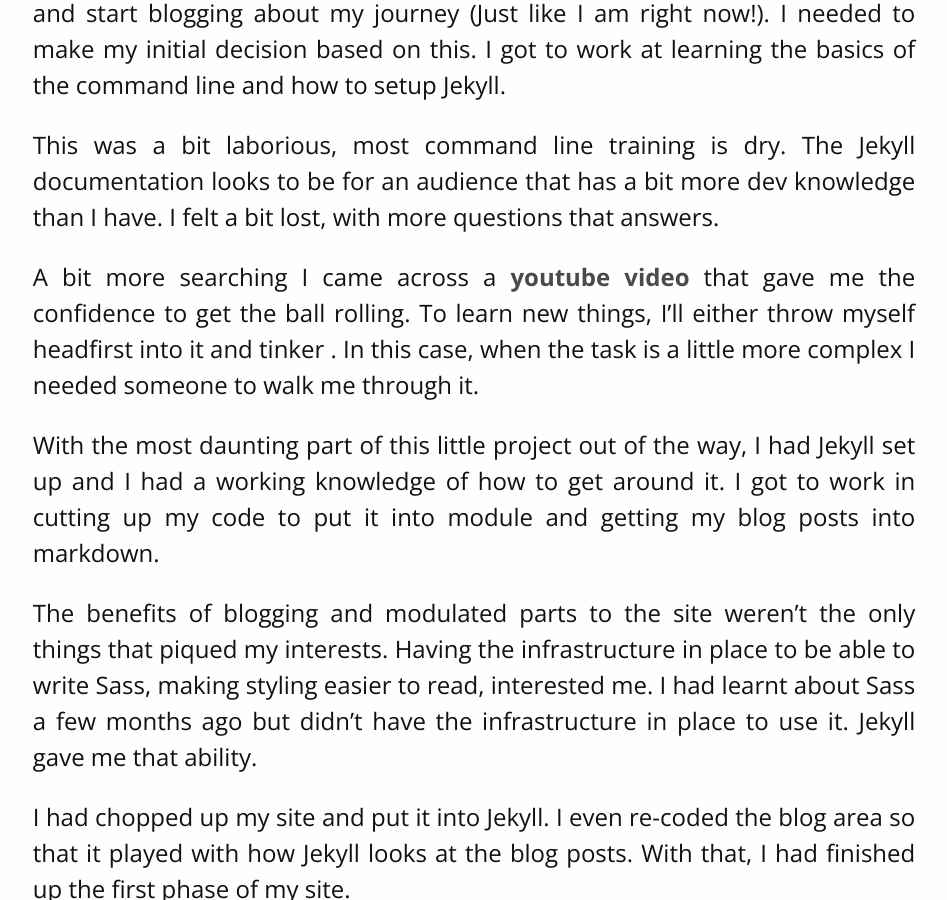
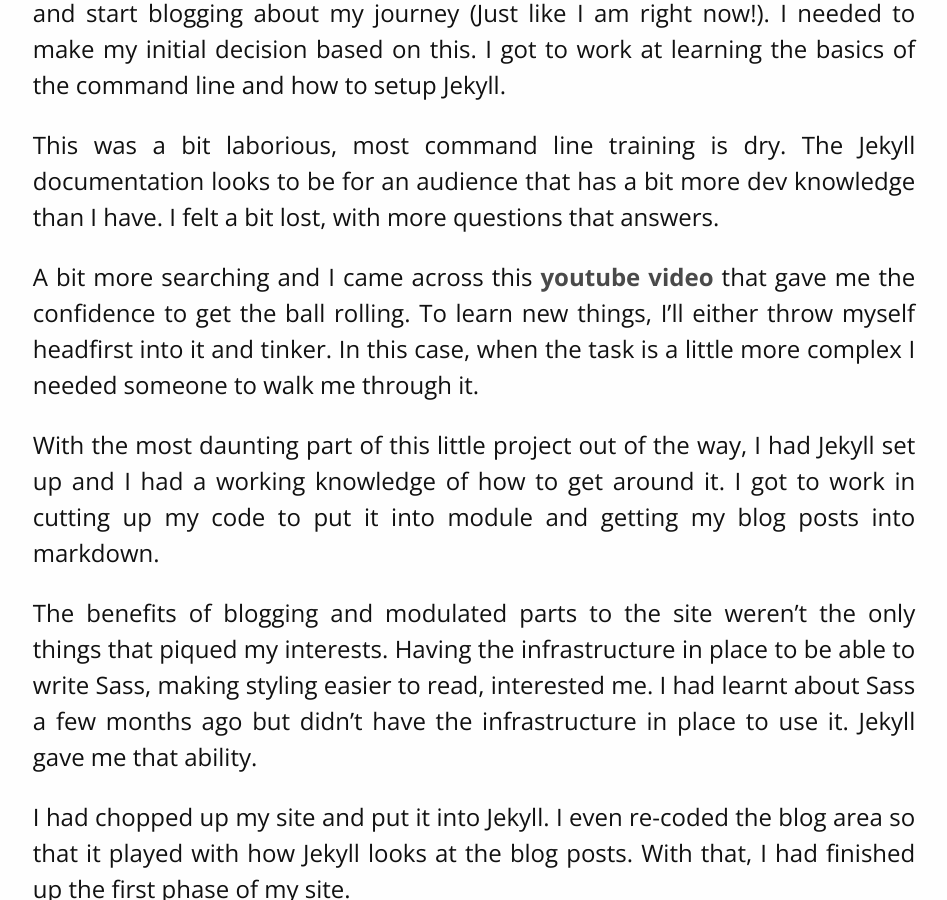
Before and after one commit to jtregenza/jtregenza.github.io, a Jekyll site: the page built from _posts/2015-04-01-experimenting-with-jekyll.markdown, in a window 1280 px wide and 900 px high, scrolled down 1488 px. Shown: the whole window, without its empty margins (166-1113 px from the left). Built offline with Jekyll 4.4.1, drawn with Linux system fonts in a browser that asks for light colours; some web fonts are replaced.

Commit message:
Changes to blog post

```diff
--- a/_posts/2015-04-01-experimenting-with-jekyll.markdown
+++ b/_posts/2015-04-01-experimenting-with-jekyll.markdown
@@ -26,7 +26,7 @@ Don't get me wrong, I want to learn the command line. I am in fact learning more
 
 This was a bit laborious, most command line training is dry. The Jekyll documentation looks to be for an audience that has a bit more dev knowledge than I have. I felt a bit lost, with more questions that answers.
 
- A bit more searching I came across a <a href="https://youtu.be/iWowJBRMtpc" target="_blank">youtube video</a> that gave me the confidence to get the ball rolling.  To learn new things, I'll either throw myself headfirst into it and tinker . In this case, when the task is a little more complex I needed someone to walk me through it.
+ A bit more searching and I came across this <a href="https://youtu.be/iWowJBRMtpc" target="_blank">youtube video</a> that gave me the confidence to get the ball rolling.  To learn new things, I'll either throw myself headfirst into it and tinker. In this case, when the task is a little more complex I needed someone to walk me through it.
 
 With the most daunting part of this little project out of the way, I had Jekyll set up and I had a working knowledge of how to get around it. I got to work in cutting up my code to put it into module and getting my blog posts into markdown.
 
@@ -39,4 +39,4 @@ At the end of it, I can't imagine using a static site generator for a client pro
 
 As I said early, I am learning about git and my next step with the site is to put it onto Github. I want to make the deployment of site changes and blog posts that much more simple for me.
 
-For the time being my site's code is up on my Github as I learn all the ins and outs of it. If you wanted to see what I've done with my site, feel free to check it out <a href="https://github.com/jtregenza/josh_tregenza_site" tagert="_blank">here</a>. If you have an suggestions for my site, let me know through Github or send me an <a href="mailto:{{site.mail}}" target="_blank">email</a>.
+For the time being my site's code is up on my Github as I learn all the ins and outs of it. If you wanted to see what I've done with my site, feel free to check it out <a href="https://github.com/jtregenza/jtregenza.github.io" tagert="_blank">here</a>. If you have an suggestions for my site, let me know through Github or send me an <a href="mailto:{{site.mail}}" target="_blank">email</a>.
```
